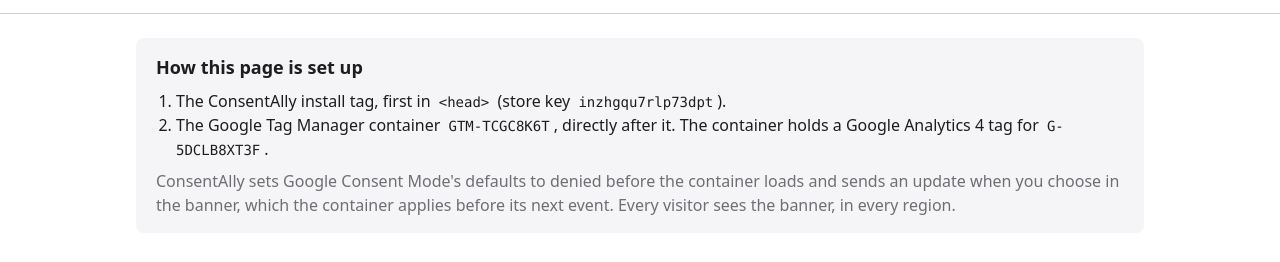
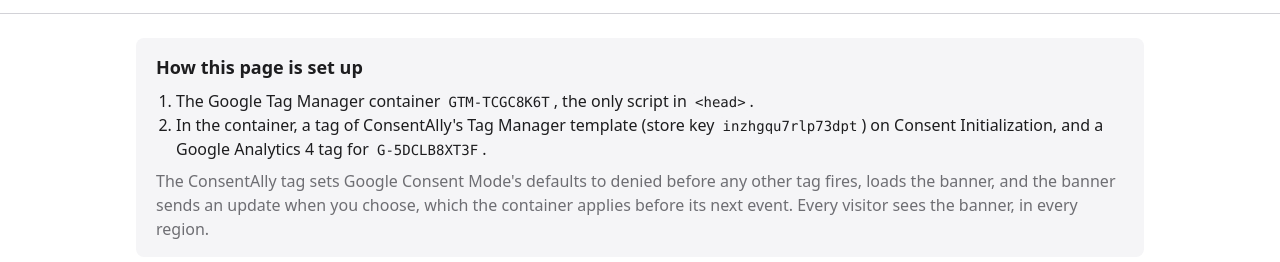
Before and after one commit to magebitcom/consentally-demo, a plain HTML site: page gtm/index.html in a window 1280 px wide. Shown: the part 49-311 px from the top of the page. Drawn offline with Linux system fonts and the light colour scheme.

Commit message:
Load the Tag Manager store's banner from the container's ConsentAlly tag

```diff
--- a/gtm/index.html
+++ b/gtm/index.html
@@ -3,9 +3,7 @@
   <head>
     <meta charset="utf-8" />
     <meta name="viewport" content="width=device-width, initial-scale=1" />
-    <!-- The ConsentAlly install tag, exactly as the dashboard gives it: first, before any other script. -->
-    <!-- prettier-ignore -->
-    <script src="https://edge.consentally.com/adc9dd9ee6208e3b.js" data-ca-key="inzhgqu7rlp73dpt" crossorigin="anonymous"></script>
+    <!-- No ConsentAlly install tag here: the container's ConsentAlly tag loads the banner. -->
     <!-- Google Tag Manager -->
     <script>
       (function (w, d, s, l, i) {
@@ -49,18 +47,19 @@
         <h2 id="setup-title">How this page is set up</h2>
         <ol>
           <li>
-            The ConsentAlly install tag, first in <code>&lt;head&gt;</code> (store key
-            <code>inzhgqu7rlp73dpt</code>).
+            The Google Tag Manager container <code>GTM-TCGC8K6T</code>, the only script in
+            <code>&lt;head&gt;</code>.
           </li>
           <li>
-            The Google Tag Manager container <code>GTM-TCGC8K6T</code>, directly after it. The
-            container holds a Google Analytics 4 tag for <code>G-5DCLB8XT3F</code>.
+            In the container, a tag of ConsentAlly's Tag Manager template (store key
+            <code>inzhgqu7rlp73dpt</code>) on Consent Initialization, and a Google Analytics 4 tag
+            for <code>G-5DCLB8XT3F</code>.
           </li>
         </ol>
         <p>
-          ConsentAlly sets Google Consent Mode's defaults to denied before the container loads and
-          sends an update when you choose in the banner, which the container applies before its next
-          event. Every visitor sees the banner, in every region.
+          The ConsentAlly tag sets Google Consent Mode's defaults to denied before any other tag
+          fires, loads the banner, and the banner sends an update when you choose, which the
+          container applies before its next event. Every visitor sees the banner, in every region.
         </p>
       </aside>
 
```
Also changed, not shown: index.html (+2 -2 lines).
